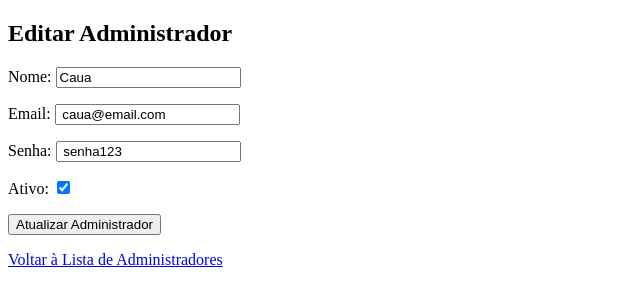
After one commit to IgorAldivanSL/PI-TSI, a PHP site: page /backend/editar_administrador.php?id=1 in a window 1280 px wide. The commit adds this page. Shown: the top 306 px of the page, without its empty margins (0-640 px from the left). Run offline with PHP 8.4, Linux system fonts and the light colour scheme; the visitor is signed in with stand-in values (Sample User, id 1); data comes from the database, SQL or seed files in the repository; both versions use the stored data as it was after the commit.

Commit message:
Opção de Editar e Excluir administradores adcionado

```diff
--- /dev/null
+++ b/backend/editar_administrador.php
@@ -0,0 +1,93 @@
+
+<?php
+
+//Nesse arquivo, primeiro recuperamos os dados do administrador que queremos editar (que foram enviados da página listar_administrador.php ao clicar o link editar).
+//Para saber qual administrador estamos considerando, recuperamos via superglobal $_GET o id do administrador em questão
+//Feito isso, vamos para a página html que está no final desse arquivo e apresentamos os dados num formulário html, que nos permite editar os dados necessários.
+//Feito isso, temos no html, no final da página, um botão que permite enviar os dados para serem atualizados no BD via script php que está no meio desse arquivo aqui
+//Aí, nesse  script php, recebemos os dados que foram atualizados no formulário e enviados via método post para esse arquivo mesmo e atualizamos os dados no BD
+//
+session_start();
+
+require_once('conexao.php');
+
+if (!isset($_SESSION['admin_logado'])) {
+    header("Location:login.php");
+    exit();
+}
+
+$adm_id = $_GET['id'];
+// Busca as informações do administrador no BD
+$stmt_adm = $pdo->prepare("SELECT * FROM usuarios_adm WHERE adm_id = :adm_id");
+$stmt_adm->bindParam(':adm_id', $adm_id, PDO::PARAM_INT);
+$stmt_adm->execute();
+$adm = $stmt_adm->fetch(PDO::FETCH_ASSOC);
+
+//____________________________________________________________________
+
+
+//3.Recuperando os dados que foram atualizados no formulário abaixo (html) via método post
+if ($_SERVER['REQUEST_METHOD'] == 'POST') {
+
+    $nome = $_POST['nome'];
+    $email = $_POST['email'];
+    $senha = $_POST['senha'];
+    $ativo = isset($_POST['ativo']) ? 1 : 0;
+
+    // Atualizando as informações do administrador no BD
+    try {
+        $stmt_update_adm = $pdo->prepare("UPDATE usuarios_adm SET adm_nome = :nome, adm_email = :email, adm_senha = :senha,  adm_ativo = :ativo  WHERE adm_id = :adm_id");
+        $stmt_update_adm->bindParam(':nome', $nome);
+        $stmt_update_adm->bindParam(':email', $email);
+        $stmt_update_adm->bindParam(':senha', $senha);
+        $stmt_update_adm->bindParam(':ativo', $ativo);
+        $stmt_update_adm->bindParam(':adm_id' ,$adm_id);
+        $stmt_update_adm->execute();
+
+        echo "<p style='color:green;'>Administrador atualizado com sucesso!</p>";
+    } catch (PDOException $e) {
+        echo "<p style='color:red;'>Erro ao atualizar administrador: " . $e->getMessage() . "</p>";
+    }
+}
+
+?>
+<!DOCTYPE html>
+<html lang="en">
+<head>
+    <meta charset="UTF-8">
+    <meta name="viewport" content="width=device-width, initial-scale=1.0">
+    <title>Document</title>
+</head>
+<body>
+    <form method="post">
+        <h2>Editar Administrador</h2>
+        <label for="nome">Nome:</label>
+        <input type="text" name="nome" id="nome" value="<?= $adm['adm_nome'] ?>" required>
+        <p>
+        <!-- Na linha acima, o short echo tag (< ?=)  é exatamente equivalente a: (< ?php) -->
+        <label for="email">Email:</label>
+        <input type="text" name="email" id="email" value=" <?= $adm['adm_email'] ?>" required>
+        <p>
+        <label for="senha">Senha:</label>
+        <input type="text" name="senha" id="senha" value=" <?= $adm['adm_senha'] ?>" required>
+        <p>
+        <p>
+        <label for="ativo">Ativo:</label>
+        <input type="checkbox" name="ativo" id="ativo" value="1" <?= $adm['adm_ativo'] ? 'checked' : '' ?>>
+        <p>
+        <!--
+        value="1"   Define o que será enviado ao servidor, se o checkbox estiver marcado
+        checked     Controla o estado inicial do checkbox quando a página carrega (se vai aparecer marcado ou não). Sem ele, mesmo que value="1", o checkbox inicia sempre desmarcado. -->
+
+
+        <p>
+        <button type="submit">Atualizar Administrador</button>
+    </form>
+
+<p></p>
+    <a href="listar_administrador.php">Voltar à Lista de Administradores</a>
+</body>
+</html>
+
+</body>
+</html>
--- a/backend/listar_administrador.php
+++ b/backend/listar_administrador.php
@@ -40,7 +40,7 @@ try {
 <head>
     <meta charset="UTF-8">
     <title>Listar Administradores</title>
-    <style> /* Início do bloco de estilos CSS */
+<style> /* Início do bloco de estilos CSS */
     /* Seleciona o elemento <body> de toda a página */
     body {
         /* Define a família de fontes: Arial, com fallback sans-serif */
@@ -59,7 +59,7 @@ try {
 
     /* Seleciona células de cabeçalho (<th>) e de dados (<td>) */
     th, td {
-        /* Aplica 10px de espaçamento interno em todas as direções */
+        /* Aplica 1    0px de espaçamento interno em todas as direções */
         padding: 10px;
         /* Adiciona borda sólida de 1px com cor cinza claro (#ddd) */
         border: 1px solid #ddd;
@@ -161,7 +161,7 @@ function confirmDeletion() {
             Dessa forma, usando query strings (?chave=valor), você passa informações entre páginas sem formulários, só com links dinâmicos.
                 -->
 
-            <a href="excluir_administrador.php?id=<?php echo $adm['ADM_ID']; ?>" class="action-btn delete-btn" onclick="return confirmDeletion();">Excluir</a>
+            <a href="excluir_administrador.php?id=<?php echo $adm['adm_id']; ?>" class="action-btn delete-btn" onclick="return confirmDeletion();">Excluir</a>
             <!-- O atributo onclick em um elemento HTML define um handler (ou “ouvinte”) de evento JavaScript que será executado quando o usuário clicar naquele elemento. Antes de seguir a URL (excluir_administrador.php?id=...), o navegador vai executar a função JavaScript confirmDeletion().O return é fundamental. Se confirmDeletion() retornar true, o clique prossegue normalmente e o navegador carrega a página apontada em href.Se retornar false, a ação padrão (navegar para href) é cancelada.-->
         </td>
 </tr>
```
Also changed, not shown: backend/excluir_administrador.php (added, +28 -0 lines), backend/RtripsDB.sqlite.
